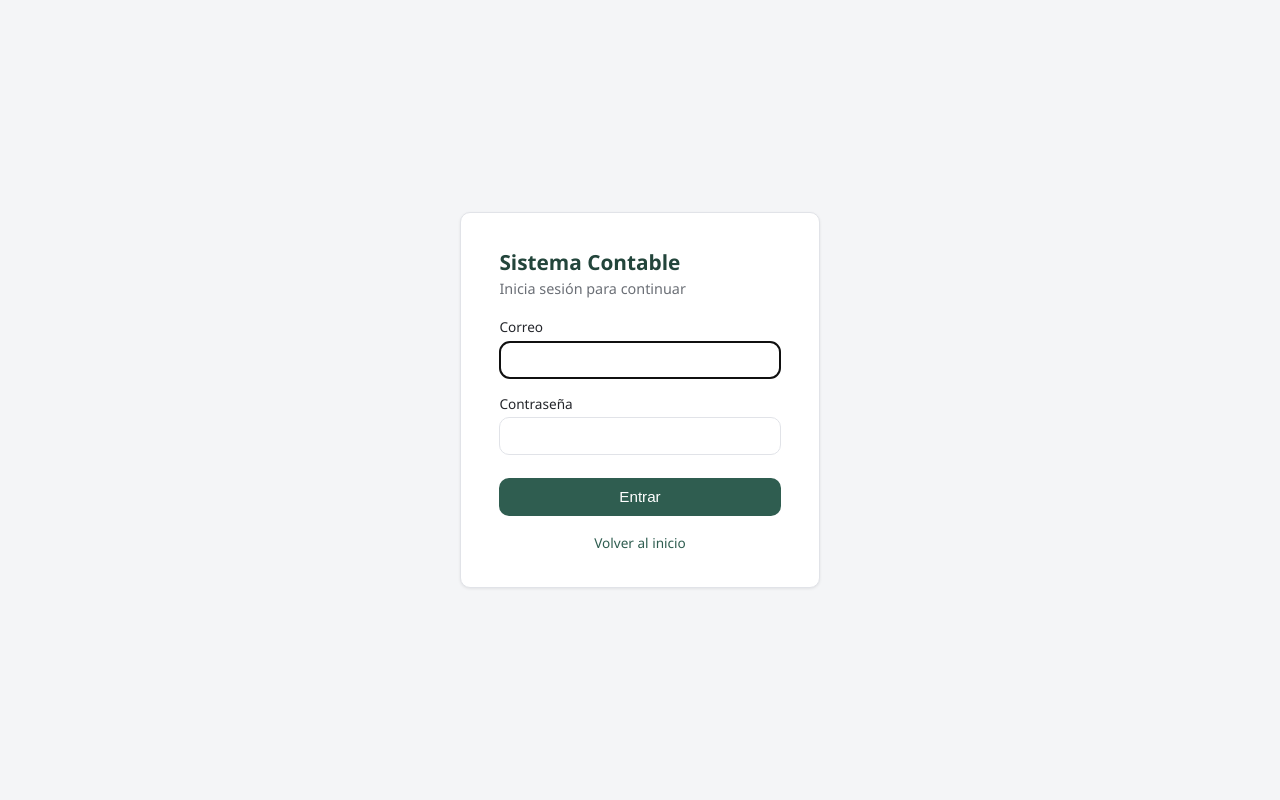
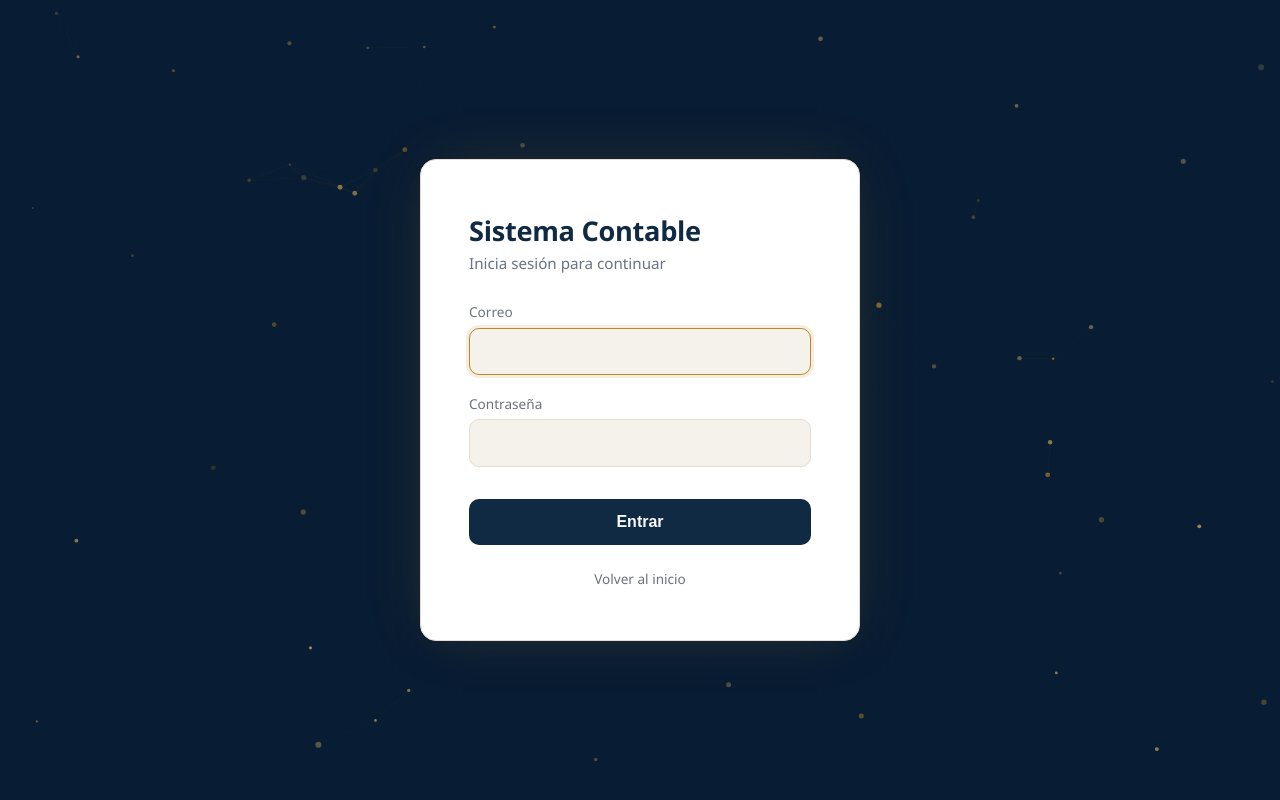
Before and after one commit to Javier1185/Semestral-SOF7, a PHP site: page /vistas/auth/login.php in a window 1280 px wide. Run offline with PHP 8.4, Linux system fonts and the light colour scheme.

Commit message:
Ajuste en diseño

```diff
--- a/assets/css/estilo.css
+++ b/assets/css/estilo.css
@@ -1,16 +1,76 @@
-:root {
-  --color-fondo: #f4f5f7;
-  --color-superficie: #ffffff;
-  --color-texto: #24262b;
-  --color-texto-suave: #6b6f76;
-  --color-borde: #e1e3e8;
-  --color-primario: #2f5d50;
-  --color-primario-oscuro: #23453b;
-  --color-error-fondo: #fdecec;
-  --color-error-texto: #a3312a;
-  --radio: 10px;
-  --sombra: 0 1px 3px rgba(0, 0, 0, 0.08);
-  font-size: 16px;
+:root{
+    /* ==========================================
+       FONDOS
+       ========================================== */
+    /* Fondo general (crema elegante) */
+    --color-fondo: #F5F1EB;
+    /* Tarjetas */
+    --color-superficie: #FFFFFF;
+    /* Navbar */
+    --color-navbar: #FFFFFF;
+    /* ==========================================
+       SIDEBAR
+       ========================================== */
+    /* Azul marino principal */
+    --color-sidebar: #102A43;
+    /* Hover del menú */
+    --color-sidebar-hover: #1B3B6F;
+    /* Menú activo */
+    --color-sidebar-activo: #16395D;
+    /* Texto del sidebar */
+    --color-sidebar-texto: #F8FAFC;
+    /* ==========================================
+       COLORES PRINCIPALES
+       ========================================== */
+    /* Azul principal */
+    --color-primario: #102A43;
+    /* Hover */
+    --color-primario-hover: #1B3B6F;
+    /* Azul más oscuro */
+    --color-primario-oscuro: #081C33;
+    /* ==========================================
+       DORADOS
+       ========================================== */
+    /* Oro mate */
+    --color-dorado: #B88A2A;
+    /* Hover */
+    --color-dorado-hover: #C69A36;
+    /* Oro claro */
+    --color-dorado-claro: #D9B45A;
+    /* ==========================================
+       TEXTO
+       ========================================== */
+    --color-texto: #243447;
+    --color-texto-suave: #6B7280;
+    --color-texto-claro: #9CA3AF;
+    /* ==========================================
+       BORDES
+       ========================================== */
+    --color-borde: #E5DDD2;
+    --color-borde-hover: #D8C9B2;
+    /* ==========================================
+       ESTADOS
+       ========================================== */
+    --color-success: #16A34A;
+    --color-warning: #F59E0B;
+    --color-danger: #DC2626;
+    --color-info: #2563EB;
+    /* ==========================================
+       EFECTOS
+       ========================================== */
+    --radio: 16px;
+    --radio-pequeno: 10px;
+    --sombra-suave: 0 8px 18px rgba(16,42,67,.08);
+    --sombra-media: 0 14px 28px rgba(16,42,67,.12);
+    --sombra-hover: 0 18px 36px rgba(16,42,67,.16);
+    --transicion: .25s ease;
+    --transicion-suave: .35s cubic-bezier(.4,0,.2,1);
+
+    font-size: 16px;
+}
+
+html, body {
+  height: 100%;
 }
 
 * {
@@ -19,34 +79,42 @@
 
 body {
   margin: 0;
+  min-height: 100vh;
+  display: flex;
+  flex-direction: column;
   font-family: "Segoe UI", Arial, sans-serif;
   background: var(--color-fondo);
   color: var(--color-texto);
 }
 
 a {
-  color: var(--color-primario);
+  color: var(--color-dorado);
   text-decoration: none;
 }
 
 a:hover {
+  color: var(--color-dorado-hover);
   text-decoration: underline;
 }
 
 /* ---------- Barra superior (header interno y público) ---------- */
 .barra-superior {
+  position: sticky;
+  top: 0;
+  z-index: 100;
   display: flex;
   align-items: center;
   justify-content: space-between;
   padding: 0.9rem 1.5rem;
-  background: var(--color-superficie);
+  background: var(--color-navbar);
   border-bottom: 1px solid var(--color-borde);
+  box-shadow: var(--sombra-suave);
 }
 
 .barra-superior .marca {
   font-weight: 600;
   font-size: 1.1rem;
-  color: var(--color-primario-oscuro);
+  color: var(--color-primario);
 }
 
 .info-usuario {
@@ -98,90 +209,44 @@ a:hover {
 
 .pie-pagina {
   text-align: center;
-  padding: 1rem;
-  font-size: 0.8rem;
+  padding: 0.5rem 1rem;
+  font-size: 0.75rem;
   color: var(--color-texto-suave);
-}
-
-/* ---------- Página de login ---------- */
-.pagina-login {
-  display: flex;
-  align-items: center;
-  justify-content: center;
-  min-height: 100vh;
-}
-
-.caja-login {
   background: var(--color-superficie);
-  border: 1px solid var(--color-borde);
-  border-radius: var(--radio);
-  box-shadow: var(--sombra);
-  padding: 2.2rem 2.4rem;
-  width: 100%;
-  max-width: 360px;
-}
-
-.caja-login h1 {
-  margin: 0 0 0.2rem;
-  font-size: 1.3rem;
-  color: var(--color-primario-oscuro);
-}
-
-.caja-login .subtitulo {
-  margin: 0 0 1.2rem;
-  color: var(--color-texto-suave);
-  font-size: 0.9rem;
-}
-
-.caja-login label {
-  display: block;
-  font-size: 0.85rem;
-  margin-bottom: 0.3rem;
-  margin-top: 0.9rem;
-}
-
-.caja-login input {
-  width: 100%;
-  padding: 0.6rem 0.7rem;
-  border: 1px solid var(--color-borde);
-  border-radius: var(--radio);
-  font-size: 0.95rem;
-}
-
-.caja-login button {
-  width: 100%;
-  margin-top: 1.4rem;
-  padding: 0.65rem;
-  background: var(--color-primario);
-  color: #fff;
-  border: none;
-  border-radius: var(--radio);
-  font-size: 0.95rem;
-  cursor: pointer;
-}
-
-.caja-login button:hover {
-  background: var(--color-primario-oscuro);
-}
-
-.enlace-volver {
-  display: block;
-  text-align: center;
-  margin-top: 1.1rem;
-  font-size: 0.85rem;
+  border-top: 1px solid var(--color-borde);
 }
 
 /* ---------- Alertas ---------- */
 .alerta {
   padding: 0.6rem 0.8rem;
-  border-radius: var(--radio);
+  border-radius: var(--radio-pequeno);
   font-size: 0.85rem;
   margin-bottom: 0.6rem;
+  border: 1px solid transparent;
 }
 
 .alerta-error {
-  background: var(--color-error-fondo);
-  color: var(--color-error-texto);
+  background: rgba(220, 38, 38, 0.1);
+  color: var(--color-danger);
+  border-color: var(--color-danger);
+}
+
+.alerta-exito {
+  background: rgba(22, 163, 74, 0.1);
+  color: var(--color-success);
+  border-color: var(--color-success);
+}
+
+.alerta-advertencia {
+  background: rgba(245, 158, 11, 0.1);
+  color: var(--color-warning);
+  border-color: var(--color-warning);
+}
+
+.alerta-info {
+  background: rgba(37, 99, 235, 0.1);
+  color: var(--color-info);
+  border-color: var(--color-info);
 }
 
 /* ---------- Página pública ---------- */
--- /dev/null
+++ b/assets/css/login/estilos.css
@@ -0,0 +1,216 @@
+:root{
+    /* ==========================================
+       FONDOS
+       ========================================== */
+    --color-fondo: #F5F1EB;
+    --color-superficie: #FFFFFF;
+    --color-navbar: #FFFFFF;
+    /* ==========================================
+       SIDEBAR
+       ========================================== */
+    --color-sidebar: #102A43;
+    --color-sidebar-hover: #1B3B6F;
+    --color-sidebar-activo: #16395D;
+    --color-sidebar-texto: #F8FAFC;
+    /* ==========================================
+       COLORES PRINCIPALES
+       ========================================== */
+    --color-primario: #102A43;
+    --color-primario-hover: #1B3B6F;
+    --color-primario-oscuro: #081C33;
+    /* ==========================================
+       DORADOS
+       ========================================== */
+    --color-dorado: #B88A2A;
+    --color-dorado-hover: #C69A36;
+    --color-dorado-claro: #D9B45A;
+    /* ==========================================
+       TEXTO
+       ========================================== */
+    --color-texto: #243447;
+    --color-texto-suave: #6B7280;
+    --color-texto-claro: #9CA3AF;
+    /* ==========================================
+       BORDES
+       ========================================== */
+    --color-borde: #E5DDD2;
+    --color-borde-hover: #D8C9B2;
+    /* ==========================================
+       ESTADOS
+       ========================================== */
+    --color-success: #16A34A;
+    --color-warning: #F59E0B;
+    --color-danger: #DC2626;
+    --color-info: #2563EB;
+    /* ==========================================
+       EFECTOS
+       ========================================== */
+    --radio: 16px;
+    --radio-pequeno: 10px;
+    --sombra-suave: 0 8px 18px rgba(16,42,67,.08);
+    --sombra-media: 0 14px 28px rgba(16,42,67,.12);
+    --sombra-hover: 0 18px 36px rgba(16,42,67,.16);
+    --transicion: .25s ease;
+    --transicion-suave: .35s cubic-bezier(.4,0,.2,1);
+
+    font-size: 16px;
+}
+
+* {
+  box-sizing: border-box;
+}
+
+body {
+  margin: 0;
+  font-family: "Segoe UI", Arial, sans-serif;
+  background: var(--color-fondo);
+  color: var(--color-texto);
+}
+
+a {
+  color: var(--color-dorado);
+  text-decoration: none;
+}
+
+a:hover {
+  color: var(--color-dorado-hover);
+  text-decoration: underline;
+}
+
+/* =========================================================
+   PÁGINA DE LOGIN
+   ========================================================= */
+.pagina-login {
+  display: flex;
+  align-items: center;
+  justify-content: center;
+  min-height: 100vh;
+  background: var(--color-primario-oscuro);
+  padding: 1.5rem;
+}
+
+.caja-login {
+  background: var(--color-superficie);
+  border: 1px solid var(--color-borde);
+  border-radius: var(--radio);
+  box-shadow:
+    var(--sombra-media),
+    0 0 60px -20px rgba(184, 138, 42, 0.35);
+  padding: 3.2rem 3rem;
+  width: 100%;
+  max-width: 440px;
+}
+
+.caja-login h1 {
+  margin: 0 0 0.3rem;
+  font-size: 1.7rem;
+  font-weight: 700;
+  color: var(--color-primario);
+  letter-spacing: -0.3px;
+}
+
+.caja-login .subtitulo {
+  margin: 0 0 1.8rem;
+  color: var(--color-texto-suave);
+  font-size: 0.95rem;
+}
+
+.caja-login label {
+  display: block;
+  font-size: 0.85rem;
+  font-weight: 500;
+  margin-bottom: 0.4rem;
+  margin-top: 1.2rem;
+  color: var(--color-texto-suave);
+}
+
+.caja-login input {
+  width: 100%;
+  padding: 0.85rem 1rem;
+  border: 1px solid var(--color-borde);
+  border-radius: var(--radio-pequeno);
+  font-size: 1rem;
+  background: var(--color-fondo);
+  color: var(--color-texto);
+  transition: border-color var(--transicion), box-shadow var(--transicion);
+}
+
+.caja-login input::placeholder {
+  color: var(--color-texto-claro);
+}
+
+.caja-login input:focus {
+  outline: none;
+  border-color: var(--color-dorado);
+  box-shadow: 0 0 0 3px rgba(184, 138, 42, 0.15);
+}
+
+.caja-login button {
+  width: 100%;
+  margin-top: 2rem;
+  padding: 0.9rem;
+  background: var(--color-primario);
+  color: var(--color-sidebar-texto);
+  border: none;
+  border-radius: var(--radio-pequeno);
+  font-size: 1rem;
+  font-weight: 600;
+  cursor: pointer;
+  transition: background var(--transicion-suave), color var(--transicion-suave), transform 0.15s ease;
+}
+
+.caja-login button:hover {
+  background: var(--color-dorado);
+  color: var(--color-primario-oscuro);
+}
+
+.caja-login button:active {
+  transform: scale(0.98);
+}
+
+.enlace-volver {
+  display: block;
+  text-align: center;
+  margin-top: 1.5rem;
+  font-size: 0.85rem;
+  color: var(--color-texto-suave);
+}
+
+.enlace-volver:hover {
+  color: var(--color-dorado);
+}
+
+/* ---------- Alertas ---------- */
+.alerta {
+  padding: 0.7rem 0.9rem;
+  border-radius: var(--radio-pequeno);
+  font-size: 0.85rem;
+  margin-bottom: 0.8rem;
+  border: 1px solid transparent;
+}
+
+.alerta-error {
+  background: rgba(220, 38, 38, 0.08);
+  color: var(--color-danger);
+  border-color: var(--color-danger);
+}
+
+/* =========================================================
+   FONDO ANIMADO: PARTÍCULAS (con líneas de conexión)
+   ========================================================= */
+.pagina-login.fondo-particulas {
+  position: relative;
+  overflow: hidden;
+}
+
+.fondo-particulas #particles-canvas {
+  position: fixed;
+  inset: 0;
+  z-index: 0;
+  pointer-events: none;
+}
+
+.fondo-particulas .caja-login {
+  position: relative;
+  z-index: 2;
+}
--- /dev/null
+++ b/assets/css/login/particulas1.js
@@ -0,0 +1,119 @@
+// ===== FONDO: PARTÍCULAS CON CONEXIONES =====
+// Requiere un <canvas id="particles-canvas"></canvas> en el HTML.
+
+(function () {
+    const canvas = document.getElementById('particles-canvas');
+    if (!canvas) return;
+    const ctx = canvas.getContext('2d');
+
+    let width, height;
+    let particles = [];
+    const particleCount = 60;
+    const connectionDistance = 120;
+    const mouseDistance = 150;
+
+    // Paleta dorada (coincide con --color-dorado y --color-dorado-claro)
+    const coloresParticula = ['184, 138, 42', '217, 180, 90'];
+
+    let mouse = { x: null, y: null };
+
+    function resize() {
+        width = canvas.width = window.innerWidth;
+        height = canvas.height = window.innerHeight;
+    }
+    window.addEventListener('resize', resize);
+    resize();
+
+    window.addEventListener('mousemove', (e) => {
+        mouse.x = e.clientX;
+        mouse.y = e.clientY;
+    });
+
+    window.addEventListener('mouseleave', () => {
+        mouse.x = null;
+        mouse.y = null;
+    });
+
+    class Particle {
+        constructor() {
+            this.x = Math.random() * width;
+            this.y = Math.random() * height;
+            this.vx = (Math.random() - 0.5) * 0.5;
+            this.vy = (Math.random() - 0.5) * 0.5;
+            this.size = Math.random() * 2 + 1;
+            this.opacity = Math.random() * 0.5 + 0.2;
+            this.color = coloresParticula[Math.floor(Math.random() * coloresParticula.length)];
+        }
+
+        update() {
+            this.x += this.vx;
+            this.y += this.vy;
+
+            if (this.x < 0 || this.x > width) this.vx *= -1;
+            if (this.y < 0 || this.y > height) this.vy *= -1;
+
+            if (mouse.x !== null && mouse.y !== null) {
+                const dx = mouse.x - this.x;
+                const dy = mouse.y - this.y;
+                const distance = Math.sqrt(dx * dx + dy * dy);
+
+                if (distance < mouseDistance) {
+                    const force = (mouseDistance - distance) / mouseDistance;
+                    this.vx += (dx / distance) * force * 0.02;
+                    this.vy += (dy / distance) * force * 0.02;
+
+                    // La fricción solo se aplica cuando el mouse empuja,
+                    // para frenar el impulso extra sin apagar el movimiento base.
+                    this.vx *= 0.98;
+                    this.vy *= 0.98;
+                }
+            }
+        }
+
+        draw() {
+            ctx.beginPath();
+            ctx.arc(this.x, this.y, this.size, 0, Math.PI * 2);
+            ctx.fillStyle = `rgba(${this.color}, ${this.opacity})`;
+            ctx.fill();
+        }
+    }
+
+    function initParticles() {
+        particles = [];
+        for (let i = 0; i < particleCount; i++) {
+            particles.push(new Particle());
+        }
+    }
+
+    function animateParticles() {
+        ctx.clearRect(0, 0, width, height);
+
+        particles.forEach(particle => {
+            particle.update();
+            particle.draw();
+        });
+
+        for (let i = 0; i < particles.length; i++) {
+            for (let j = i + 1; j < particles.length; j++) {
+                const dx = particles[i].x - particles[j].x;
+                const dy = particles[i].y - particles[j].y;
+                const distance = Math.sqrt(dx * dx + dy * dy);
+
+                if (distance < connectionDistance) {
+                    const opacity = (1 - distance / connectionDistance) * 0.15;
+                    ctx.beginPath();
+                    ctx.moveTo(particles[i].x, particles[i].y);
+                    ctx.lineTo(particles[j].x, particles[j].y);
+                    ctx.strokeStyle = `rgba(184, 138, 42, ${opacity})`;
+                    ctx.lineWidth = 0.5;
+                    ctx.stroke();
+                }
+            }
+        }
+
+        requestAnimationFrame(animateParticles);
+    }
+
+    initParticles();
+    animateParticles();
+})();
--- a/vistas/auth/login.php
+++ b/vistas/auth/login.php
@@ -1,11 +1,13 @@
-<!DOCTYPE html>
+ <!DOCTYPE html>
 <html lang="es">
 <head>
     <meta charset="UTF-8">
     <title>Iniciar sesión - Sistema Contable</title>
-    <link rel="stylesheet" href="../assets/css/estilo.css">
+    <link rel="stylesheet" href="../assets/css/login/estilos.css">
 </head>
-<body class="pagina-login">
+<body class="pagina-login fondo-particulas">
+
+    <canvas id="particles-canvas"></canvas>
 
     <div class="caja-login">
         <h1>Sistema Contable</h1>
@@ -28,6 +30,7 @@
         <a class="enlace-volver" href="../vistas/publico/landing.php">Volver al inicio</a>
     </div>
 
+    <script src="../assets/css/login/particulas1.js"></script>
     <script src="../assets/js/Validaciones.js"></script>
 </body>
 </html>
```
Also changed, not shown: other parts of assets/css/estilo.css (+62 -13 lines).
